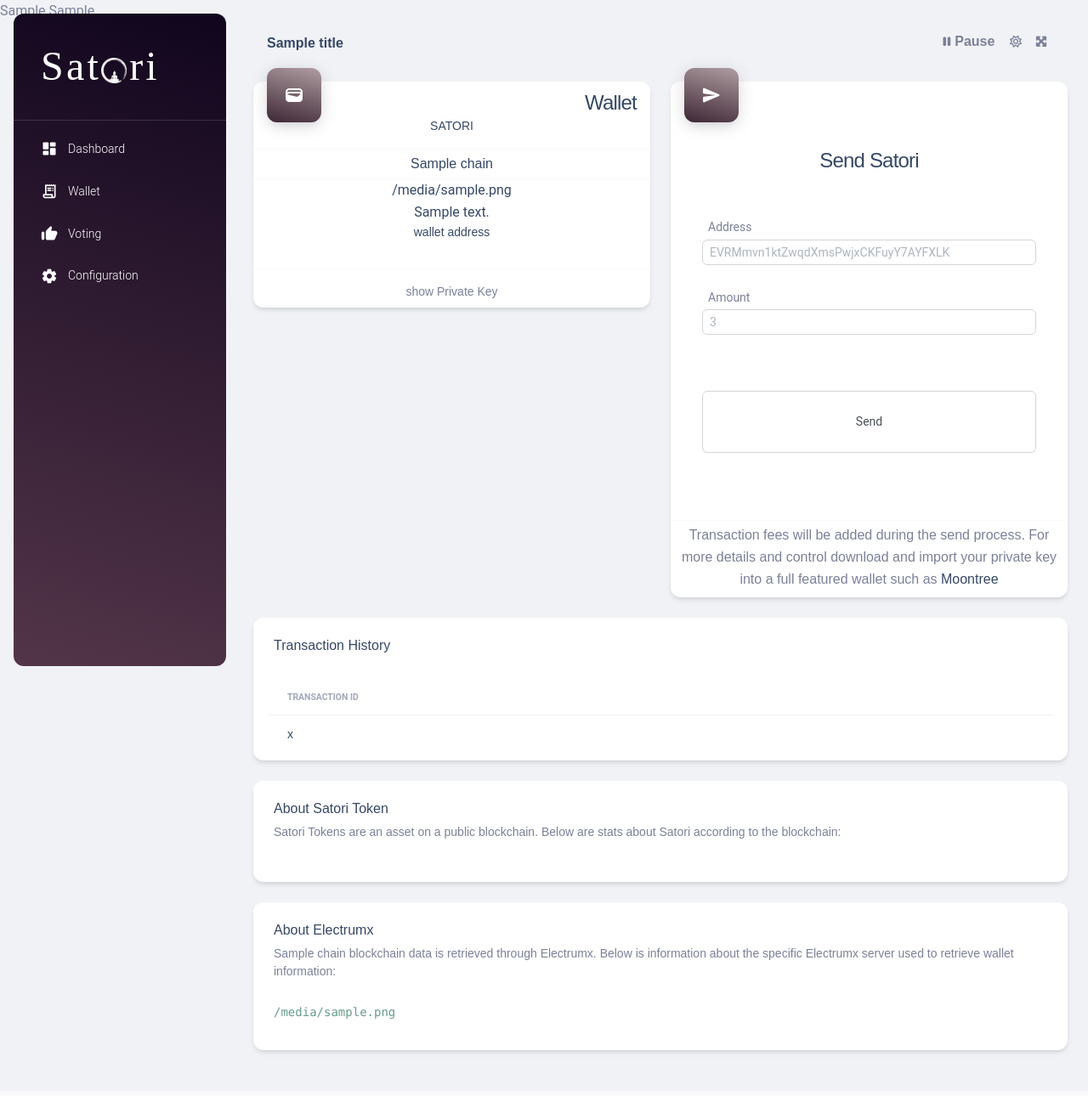
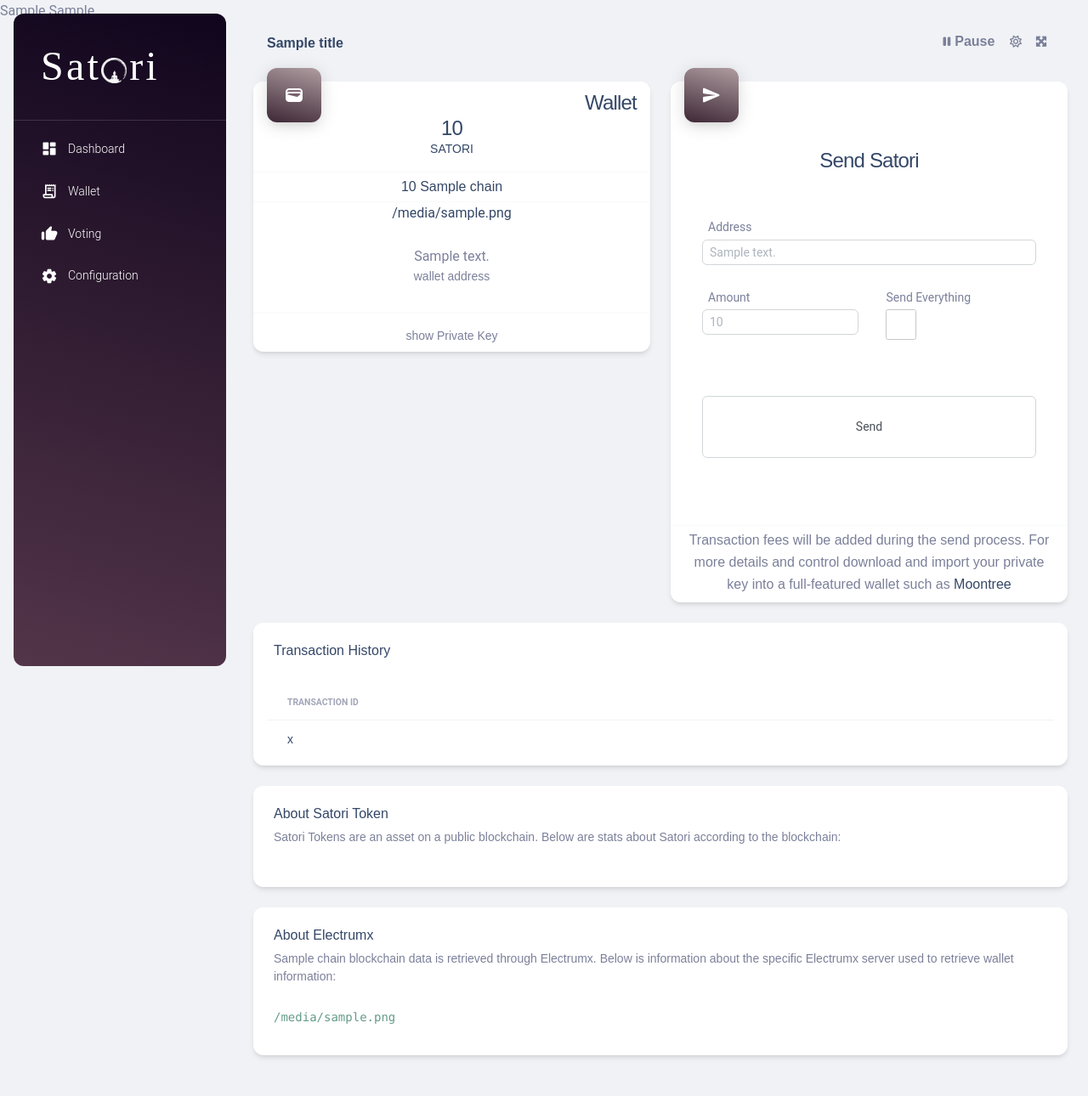
Before and after one commit to SatoriNetwork/Neuron, a Flask app: template satorineuron/web/templates/wallet.html in a window 1280 px wide. Shown: the whole page at 85% size. Before the commit the page ends 1242 px from the top, so only its background shows below. Run offline with Flask 3, Linux system fonts and the light colour scheme; the template is opened without the code that fills it: values that come from a table or form of the project are taken from there, most other values are stand-ins (such as "Sample title", 1, 10 or a date in 2020); parts of the project's set-up code (start-up, migrations or seed data) failed here and were passed over; some libraries are stand-ins or nearby versions; some web fonts are replaced.

Commit message:
wallet working

```diff
--- a/satorineuron/web/app.py
+++ b/satorineuron/web/app.py
@@ -22,6 +22,7 @@
 from satorineuron.relay import acceptRelaySubmission, processRelayCsv
 from satorineuron.web import forms
 from satorilib.concepts.structs import Observation, StreamId, StreamsOverview
+from satorilib.api.wallet.wallet import TransactionFailure
 from satorineuron.init.start import StartupDag
 from satorineuron.web.utils import deduceCadenceString
 
@@ -342,15 +343,21 @@
     forms = importlib.reload(forms)
 
     def accept_submittion(sendSatoriForm):
-        data = {
-            **({'address': sendSatoriForm.address.data} if sendSatoriForm.address.data not in ['', None] else {}),
-            **({'amount': sendSatoriForm.amount.data} if sendSatoriForm.amount.data not in ['', None] else {}),
-        }
-        # do more validation here.
-        result = start.wallet.satoriTransaction(
-            amount=data.get('amount', 0),
-            address=data.get('address', ''))
-        flash('Transaction result: ' + str(result))
+        if sendSatoriForm.sweep.data == True:
+            try:
+                result = start.wallet.sendAllTransaction(
+                    sendSatoriForm.address.data or '')
+                flash('Transaction result: ' + str(result))
+            except TransactionFailure as e:
+                flash(f'Send Failed: {e}')
+        else:
+            try:
+                result = start.wallet.satoriTransaction(
+                    amount=sendSatoriForm.amount.data or 0,
+                    address=sendSatoriForm.address.data or '')
+                flash('Transaction result: ' + str(result))
+            except TransactionFailure as e:
+                flash(f'Send Failed: {e}')
         return redirect('/wallet')
 
     sendSatoriForm = forms.SendSatoriTransaction(formdata=request.form)
--- a/satorineuron/web/forms.py
+++ b/satorineuron/web/forms.py
@@ -1,5 +1,5 @@
 from flask_wtf import FlaskForm
-from wtforms import StringField, SubmitField, IntegerField, SelectField, TextAreaField
+from wtforms import StringField, SubmitField, IntegerField, SelectField, TextAreaField, BooleanField
 from wtforms.validators import InputRequired, Length, URL, NumberRange, ValidationError
 from satorineuron import config
 
@@ -87,4 +87,9 @@
     amount = IntegerField(
         'Amount',
         validators=[InputRequired(), NumberRange(min=1, max=None, message='You must send at least 1')])
+    sweep = BooleanField(
+        'Send Everything',
+        description='Sends everything in the wallet (including SATORI tokens and currency) to the address specified.',
+        default=False,
+        validators=[])
     submit = SubmitField('Send')
--- a/satorineuron/web/templates/dashboard-extras.html
+++ b/satorineuron/web/templates/dashboard-extras.html
@@ -12,7 +12,7 @@
           <h4 class="mb-0 {% if darkmode %}dark-colors{% endif %}">Wallet</h4>
         </div>
         <div class="text-center pt-1">
-          <h4 class="mb-0 {% if darkmode %}dark-colors{% endif %}">{{ wallet.showBalance() }}</h4>
+          <h4 class="mb-0 {% if darkmode %}dark-colors{% endif %}">{{ wallet.balanceAmount }}</h4>
           <p class="text-sm mb-0 text-capitalize {% if darkmode %}dark-colors{% endif %}">SATS</p>
         </div>
       </div>
--- a/satorineuron/web/templates/dashboard.html
+++ b/satorineuron/web/templates/dashboard.html
@@ -12,7 +12,7 @@
           <h4 class="mb-0 {% if darkmode %}dark-colors{% endif %}">Wallet</h4>
         </div>
         <div class="text-center pt-1" style="padding-top:5rem !important;">
-          <h4 class="mb-0 {% if darkmode %}dark-colors{% endif %}">{{ wallet.showBalance() }}</h4>
+          <h4 class="mb-0 {% if darkmode %}dark-colors{% endif %}">{{ wallet.balanceAmount }}</h4>
           <p class="text-sm mb-0 text-capitalize {% if darkmode %}dark-colors{% endif %}">SATORI</p>
         </div>
       </div>
@@ -48,7 +48,7 @@
           <h4 class="mb-0 {% if darkmode %}dark-colors{% endif %}">Rank</h4>
         </div>
         <div class="text-center pt-1" style="padding-top:5rem !important;">
-          <!--<h4 class="mb-0 {% if darkmode %}dark-colors{% endif %}">{{ wallet.showBalance() }}</h4>-->
+          <!--<h4 class="mb-0 {% if darkmode %}dark-colors{% endif %}">{{ wallet.balanceAmount }}</h4>-->
           <p class="text-sm mb-0 text-capitalize {% if darkmode %}dark-colors{% endif %}">coming soon</p>
         </div>
       </div>
--- a/satorineuron/web/templates/wallet.html
+++ b/satorineuron/web/templates/wallet.html
@@ -12,22 +12,24 @@
             <h4 class="mb-0 {% if darkmode %}dark-colors{% endif %}">Wallet</h4>
           </div>
           <div class="text-center pt-1">
-            <h4 class="mb-0 {% if darkmode %}dark-colors{% endif %}">{{ wallet.showBalance() }}</h4>
+            <h4 class="mb-0 {% if darkmode %}dark-colors{% endif %}">{{ wallet.balanceAmount }}</h4>
             <p class="text-sm mb-0 text-capitalize {% if darkmode %}dark-colors{% endif %}">SATORI</p>
           </div>
         </div>
         <hr class="dark horizontal my-0">
         <div class="card-footer p-1">
-          <p class="mb-0 {% if darkmode %}dark-colors{% endif %}" style="text-align:center;"><span class="text-success text-sm font-weight-bolder">{{ wallet.showBalance(True) }} </span>{{ wallet.chain }}</p>
+          <p class="mb-0 {% if darkmode %}dark-colors{% endif %}" style="text-align:center;"><span class="font-weight-normal">{{ wallet.currencyAmount }} </span>{{ wallet.chain }}</p>
         </div>
         <hr class="dark horizontal my-0">
         <center>
           {{image|safe}}
+        </center>
+      </a>
+      <center>
         <br/>
         {{ wallet.address }}
         <p class="text-sm mb-3 {% if darkmode %}dark-colors{% endif %}">wallet address</p>
       </center>
-      </a>
       <hr class="dark horizontal my-3">
       <center>
         <p id="show" class="danger text-sm mb-2 {% if darkmode %}dark-colors{% endif %}" onclick="document.getElementById('sensitive').style.display='block';document.getElementById('show').style.display='none';">
@@ -63,11 +65,13 @@
                 </div>
                 <div class="d-flex px-3 py-1" style="padding: 1px !important; margin-bottom: 1.5rem;">
                   <div class="input-group input-group-outline">
-                    {% if darkmode %}{{ sendSatoriTransaction.address(size=32, class_="tight form-control dark-colors", placeholder="EVRMmvn1ktZwqdXmsPwjxCKFuyY7AYFXLK") }}
-                    {% else %}{{ sendSatoriTransaction.address(size=32, class_="tight form-control", placeholder="EVRMmvn1ktZwqdXmsPwjxCKFuyY7AYFXLK") }}
+                    {% if darkmode %}{{ sendSatoriTransaction.address(size=32, class_="tight form-control dark-colors", placeholder=wallet.address) }}
+                    {% else %}{{ sendSatoriTransaction.address(size=32, class_="tight form-control", placeholder=wallet.address) }}
                     {% endif %}
                   </div>
                 </div>
+                <div class="row">
+                  <div class="col-xl-6 col-sm-6">
                     <div class="tight text-format-table-header" style="text-align: left;">
                       {% if darkmode %}{{ sendSatoriTransaction.amount.label(class="dark-colors tight-label") }}
                       {% else %}{{ sendSatoriTransaction.amount.label(class="tight-label") }}
@@ -75,9 +79,25 @@
                     </div>
                     <div class="d-flex px-3 py-1" style="padding: 1px !important; margin-bottom: 4rem;">
                       <div class="input-group input-group-outline">
-                    {% if darkmode %}{{ sendSatoriTransaction.amount(size=32, class_="tight form-control dark-colors", placeholder="3") }}
-                    {% else %}{{ sendSatoriTransaction.amount(size=32, class_="tight form-control", placeholder="3") }}
+                        {% if darkmode %}{{ sendSatoriTransaction.amount(size=32, class_="tight form-control dark-colors", placeholder=wallet.balanceAmount) }}
+                        {% else %}{{ sendSatoriTransaction.amount(size=32, class_="tight form-control", placeholder=wallet.balanceAmount) }}
                         {% endif %}
+                      </div>
+                    </div>
+                  </div>
+                  <div class="col-xl-6 col-sm-6 ">
+                    <div class="tight text-format-table-header" style="text-align: left;">
+                      {% if darkmode %}{{ sendSatoriTransaction.sweep.label(class="dark-colors tight-label") }}
+                      {% else %}{{ sendSatoriTransaction.sweep.label(class="tight-label") }}
+                      {% endif %}
+                    </div>
+                    <div class="d-flex px-3 py-1" style="padding: 1px !important; margin-bottom: 4rem;">
+                      <div class="input-group input-group-outline">
+                        {% if darkmode %}{{ sendSatoriTransaction.sweep(size=32, class_="tight dark-colors", style="height: 36px;width: 36px;opacity: .4;margin-left: 6px;", onClick="sweepEverything();") }}
+                        {% else %}{{ sendSatoriTransaction.sweep(size=32, class_="tight", style="height: 36px;width: 36px;opacity: .4;margin-left: 6px;", onClick="sweepEverything();") }}
+                        {% endif %}
+                      </div>
+                    </div>
                   </div>
                 </div>
                 <div class="d-flex px-3 py-1" style="padding: 1px !important; height: 75px;">
@@ -93,8 +113,8 @@
       </div>
       <hr class="dark horizontal my-0">
       <div class="card-footer p-1">
-        <center><p class="mb-1 {% if darkmode %}dark-colors{% endif %}"><span class="text-success text-sm font-weight-bolder"></span>
-          Transaction fees will be added during the send process. For more details and control download and import your private key into a full featured wallet such as <a href='https://moontree.com/'>Moontree</a></p></center>
+        <center><p class="mb-1 {% if darkmode %}dark-colors{% endif %}" style="margin-left:1rem; margin-right:1rem;"><span class="text-success text-sm font-weight-bolder"></span>
+          Transaction fees will be added during the send process. For more details and control download and import your private key into a full-featured wallet such as <a href='https://moontree.com/'>Moontree</a></p></center>
       </div>
     </div>
   </div>
@@ -235,5 +255,12 @@
 			document.getElementById("amount").value > 0
       );
 	}
+  function sweepEverything() {
+    if (document.getElementById('sweep').checked) {
+      document.getElementById('amount').style.display = 'none';
+    } else {
+      document.getElementById('amount').style.display = '';
+    }
+	}
 </script>
 {% endblock %}
```
Also changed, not shown: satorineuron/init/start.py (+9 -8 lines), todo.md (+4 -0 lines). Lines whose indentation alone changed are shown as unchanged.
